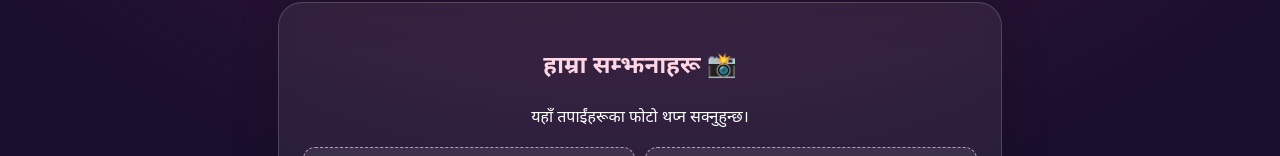
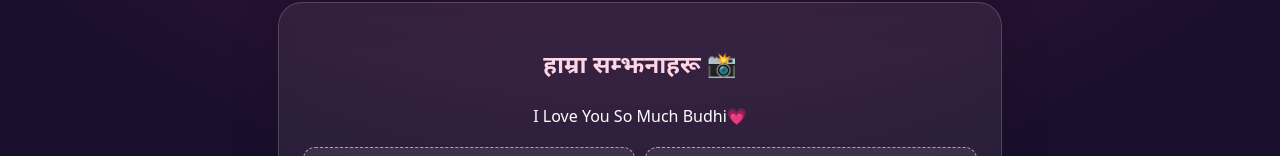
Before and after one commit to hemaman3374-pixel/Happy-Anniversary, a plain HTML site: page index.html in a window 1280 px wide. Shown: the part 796-952 px from the top of the page. Drawn offline with Linux system fonts and the light colour scheme.

Commit message:
Update index.html

```diff
--- a/index.html
+++ b/index.html
@@ -44,7 +44,7 @@ footer{font-size:.85rem;color:#f6c7d8;margin-top:30px}
   </section>
   <section class="panel">
     <h2>हाम्रा सम्झनाहरू 📸</h2>
-    <p>यहाँ तपाईंहरूका फोटो थप्न सक्नुहुन्छ।</p>
+    <p>I Love You So Much Budhi💗</p>
     <div class="gallery">
 
   <div class="photo">
```
